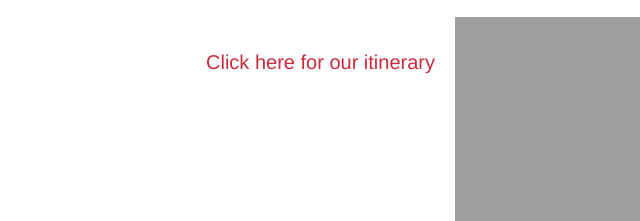
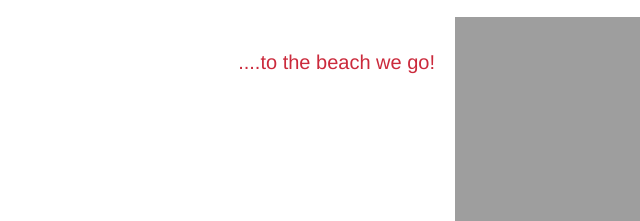
Before and after one commit to msantus/countdown, a plain HTML site: page index.html in a window 1280 px wide. Shown: the part 523-744 px from the top of the page, 380-1020 px from the left. Drawn offline with Linux system fonts and the light colour scheme.

Commit message:
Update index.html

```diff
--- a/index.html
+++ b/index.html
@@ -1,6 +1,6 @@
 <html>
   <head>
-  <title>Our Vacation Countdown</title>
+  <title>Florida move countdown</title>
   <link rel='stylesheet' href='css/style.css' type='text/css' media="screen, projection">
   <style>
       #countdown {
@@ -63,7 +63,7 @@
   </div><!-- #main -->
 
   <div id="footer" >
-    <img src="http://i42.tinypic.com/1zeus5u.jpg"><p><a href="http://www.ncl.com/itinerary?N=0&Nu=p_Key&key=JADE11CIVLIVMCMTLNBCNVLCCAGLGNPMONAPCIV&sail_date=2014-03-01&TB_iframe=true&width=934&height=526&name=itinerary_map">Click here for our itinerary</a></p>
+    <img src="http://i42.tinypic.com/1zeus5u.jpg"><p><a href="http://www.amisland.com/">....to the beach we go!</a></p>
   </div>
 
 
```
